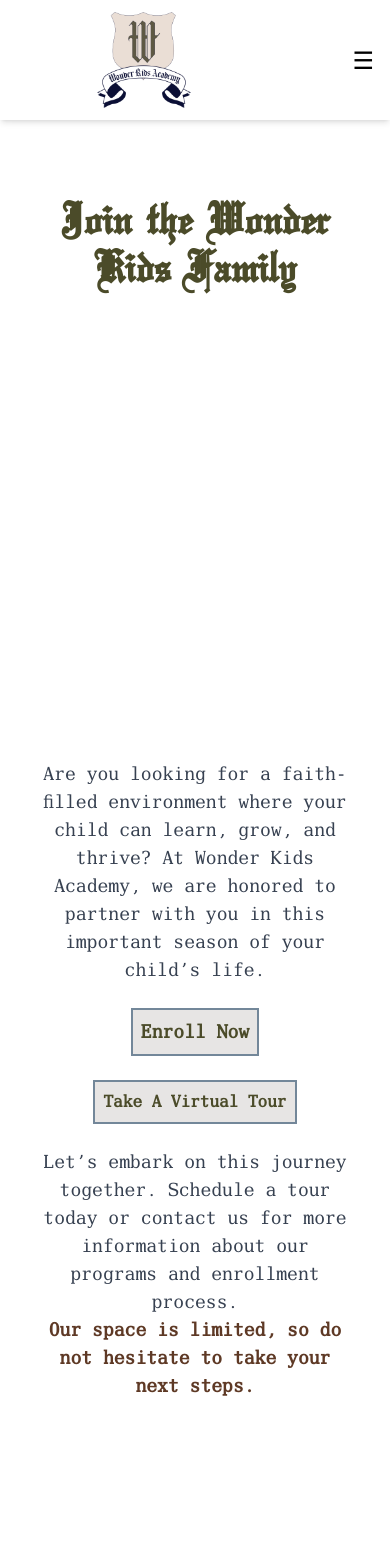
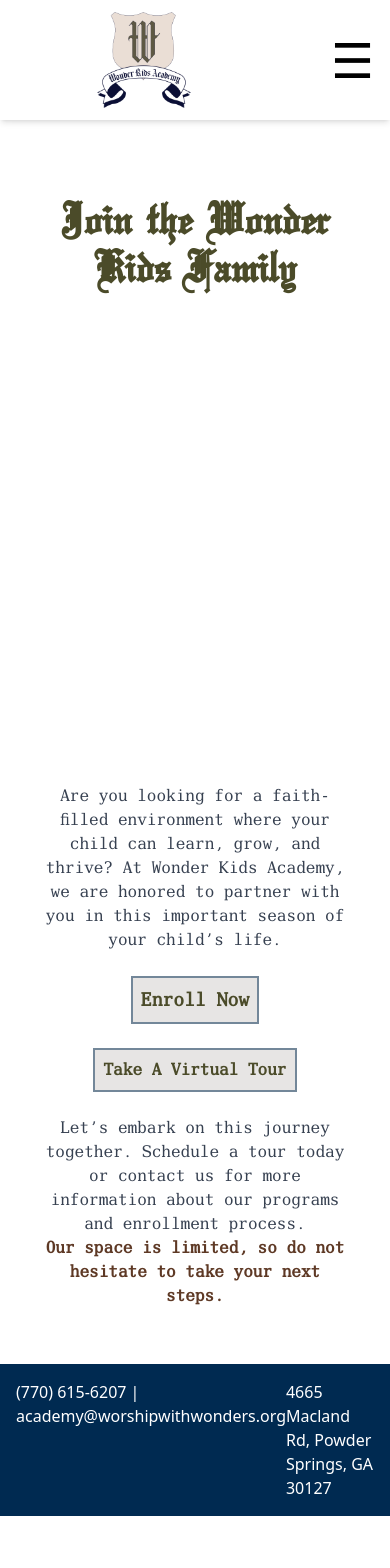
Before and after one commit to imaniwilliam2/wonder-kids-academy, a React (Create React App) app: page /enroll in a window 390 px wide. Shown: the top 1568 px of the page. After the commit the page ends 1516 px from the top, so only its background shows below. Built offline with nearby package versions, Linux system fonts and the light colour scheme.

Commit message:
mobile nav implemented

```diff
--- a/src/components/About.js
+++ b/src/components/About.js
@@ -1,11 +1,11 @@
 function About() {
     return (
-        <div className="mt-5 mb-16 space-y-8">
+        <div className="mt-5 space-y-8">
 
             <div className="flex items-center justify-center space-x-4">
 
                 {/* Philosophy Section */}
-                <img src="/assets/photos/placeholder.jpg" alt="placeholder" className="w-70 h-70object-cover" />
+                <img src="/assets/photos/placeholder.jpg" alt="placeholder" className="w-65 h-65 pl-5 object-cover" />
 
                 <div className="text-center max-w-4xl mx-auto px-6 py-12">
                     <div className="phil-title">
@@ -15,7 +15,7 @@
                     <div class="phil-text">
                         <h2 className="text-xl font-semibold text-navy mt-2">Building Bright Futures Rooted in God’s Truth</h2>
 
-                        <p className="mt-6 text-lg text-gray-700 pb-10">
+                        <p className="mt-6 text-lg text-gray-700 pb-5">
                             We are dedicated to fostering a love of learning in a nurturing atmosphere steeped in Christian values. At Wonder Kids Academy, we understand that early childhood is a time of incredible growth and discovery. Our approach is designed to:
                         </p>
 
@@ -27,7 +27,7 @@
                                 </span>
                             </li>
                             <li class="bg-stone-50 p-6 shadow hover:shadow-lg hover:-translate-y-1 transition duration-300 ease-in-out border-t-4 border-b-4 border-brown h-[200px] w-full flex items-center justify-center">
-                                <span class="text-base text-olive font-medium text-center">
+                                <span class="text-sm text-olive font-medium text-center">
                                     Encourage curiosity and creativity by providing hands-on learning experiences tailored to each child’s developmental stage.
                                 </span>
                             </li>
@@ -49,7 +49,7 @@
                     </div>
                 </div>
 
-                <img src="/assets/photos/placeholder.jpg" alt="placeholder" className="w-70 h-70 object-cover" />
+                <img src="/assets/photos/placeholder.jpg" alt="placeholder" className="w-65 h-65 pr-5 object-cover" />
             </div>
 
 
--- a/src/components/Enroll.js
+++ b/src/components/Enroll.js
@@ -16,7 +16,7 @@
     }, [slides.length]);
 
     return (
-        <div className="p-6 max-w-6xl mx-auto pt-20 pb-80">
+        <div className="p-6 max-w-6xl mx-auto pt-20 pb-10">
             {/* Title Section */}
             <div class="join-title">
                 <h1 className="text-5xl text-olive font-bold text-center mb-8">
@@ -24,6 +24,7 @@
                 </h1>
             </div>
 
+            <div>
                 <div className="flex flex-col md:flex-row items-center">
                     {/* Photo Carousel */}
                     <div className="md:w-full p-4">
@@ -47,8 +48,8 @@
                     </div>
 
                     {/* Main Content */}
-                <div className="enroll-text md:w-1/2 text-center p-4">
-                    <p className="text-gray-700 mb-6 text-lg">
+                    <div className="enroll-text md:w-1/2 text-center p-4 pt-10">
+                        <p className="text-gray-700 mb-6 text-base">
                             Are you looking for a faith-filled environment where your child can learn, grow, and thrive? At Wonder Kids Academy, we are honored to partner with you in this important season of your child’s life.
                         </p>
                         <div className="flex justify-center mb-6">
@@ -61,10 +62,11 @@
                                 Take A Virtual Tour
                             </button>
                         </div>
-                    <p className="text-gray-700 text-lg">
+                        <p className="text-gray-700 text-base">
                             Let’s embark on this journey together. Schedule a tour today or contact us for more information about our programs and enrollment process.
                         </p>
-                    <p className="text-lg font-bold text-brown"> Our space is limited, so do not hesitate to take your next steps.</p>
+                        <p className="text-base font-bold text-brown"> Our space is limited, so do not hesitate to take your next steps.</p>
+                    </div>
                 </div>
 
 
--- a/src/components/Home.js
+++ b/src/components/Home.js
@@ -8,7 +8,7 @@
                     <img
                         src="/assets/photos/welcome-stock-photo.jpeg"
                         alt="Welcome Placeholder"
-                        className="object-cover w-full h-full rounded-xl "
+                        className="object-cover w-full h-full rounded-xl"
                     />
                 </div>
 
--- a/src/components/Navbar.js
+++ b/src/components/Navbar.js
@@ -47,24 +47,28 @@
               <NavLink
                 to="/"
                 className="text-4xl text-olive font-semibold hover:text-green transition-colors duration-300"
+                activeClassName="text-green"
               >
                 Home
               </NavLink>
               <NavLink
                 to="/about"
                 className="text-4xl text-olive font-semibold hover:text-green transition-colors duration-300"
+                activeClassName="text-green"
               >
                 About Us
               </NavLink>
               <NavLink
                 to="/programs"
                 className="text-4xl text-olive font-semibold hover:text-green transition-colors duration-300"
+                activeClassName="text-green"
               >
                 Programs
               </NavLink>
               <NavLink
                 to="/enroll"
                 className="text-4xl text-olive font-semibold hover:text-green transition-colors duration-300"
+                activeClassName="text-green"
               >
                 Enroll Now
               </NavLink>
@@ -72,7 +76,7 @@
           </div>
 
           {/* Mobile Menu Button */}
-          <button className="md:hidden text-2xl" onClick={toggleMobileMenu}>
+          <button className="md:hidden text-5xl" onClick={toggleMobileMenu}>
             {isMobileMenuOpen ? "✕" : "☰"}
           </button>
         </div>
--- a/src/components/Programs.js
+++ b/src/components/Programs.js
@@ -2,10 +2,10 @@
 
 function Programs() {
     return (
-        <div className="bg-stone-50">
+        <div className="bg-stone-50 pb-10">
 
             {/* Title Section */}
-            <div class="join-title text-center pt-20 ">
+            <div class="join-title text-center pt-20">
                 <h1 class="text-5xl font-bold text-olive">A Journey of Growth and Faith</h1>
             </div>
 
```
Lines whose indentation alone changed are shown as unchanged.
